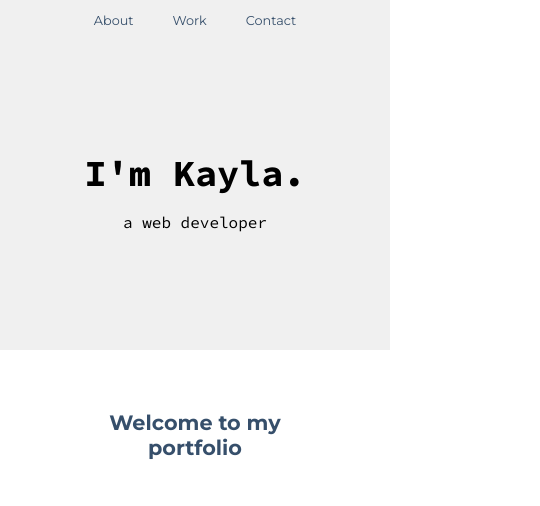
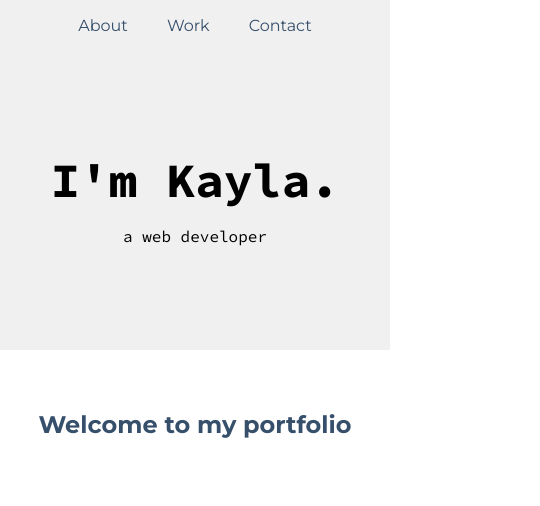
Before and after one commit to Kaylacoelho/portfolio, a plain HTML site: page index.html in a window 390 px wide. Shown: the top 506 px of the page, 540 px wide, since content can reach past the window. Drawn offline with Linux system fonts and the light colour scheme.

Commit message:
Update style.css

```diff
--- a/css/style.css
+++ b/css/style.css
@@ -217,22 +217,24 @@ a{
     max-width: 100%;
 
   }
-
-  nav {
-    font-size: 0.8em;
+    nav {
+    justify-content: center;
+    max-width: 100%;
+    text-align: center;
   }
 
-  #welcome-section h1 {
-    font-size: 2.3em;
-  }
-  #welcome-section p {
-    font-size: 1em;
+  .projects-flex {
+    max-width: 100%;
+    flex-direction: column;
+    justify-content: center;
+    text-align: center;
+
   }
 
-  #projects h2 {
-    font-size: 1.3em;
-    width: 50%;
-  }
+  .projects-flex ul {
+    text-align: center;
+    padding: auto;
+    margin: auto ;
 
   #contact{
     margin: 20px;
```
